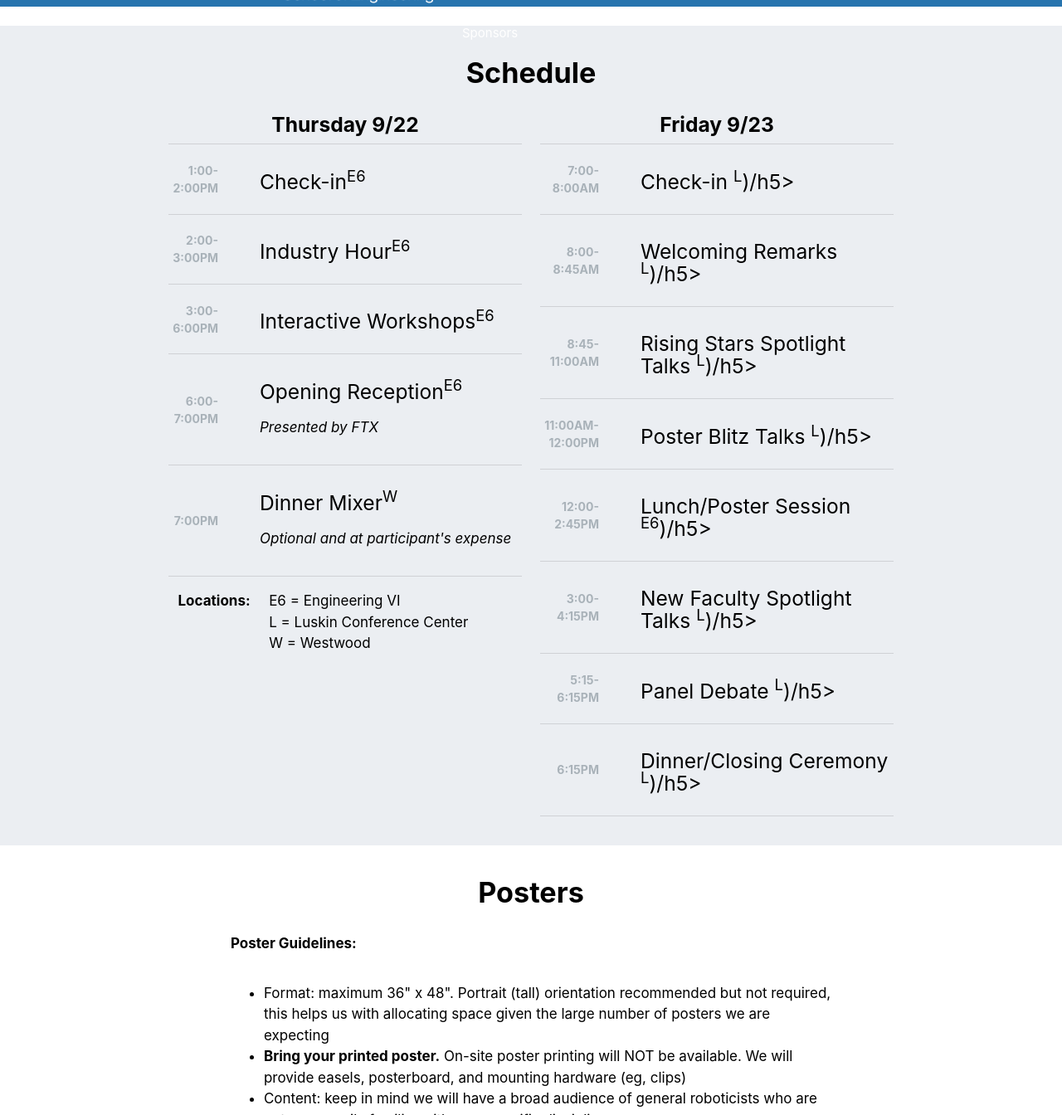
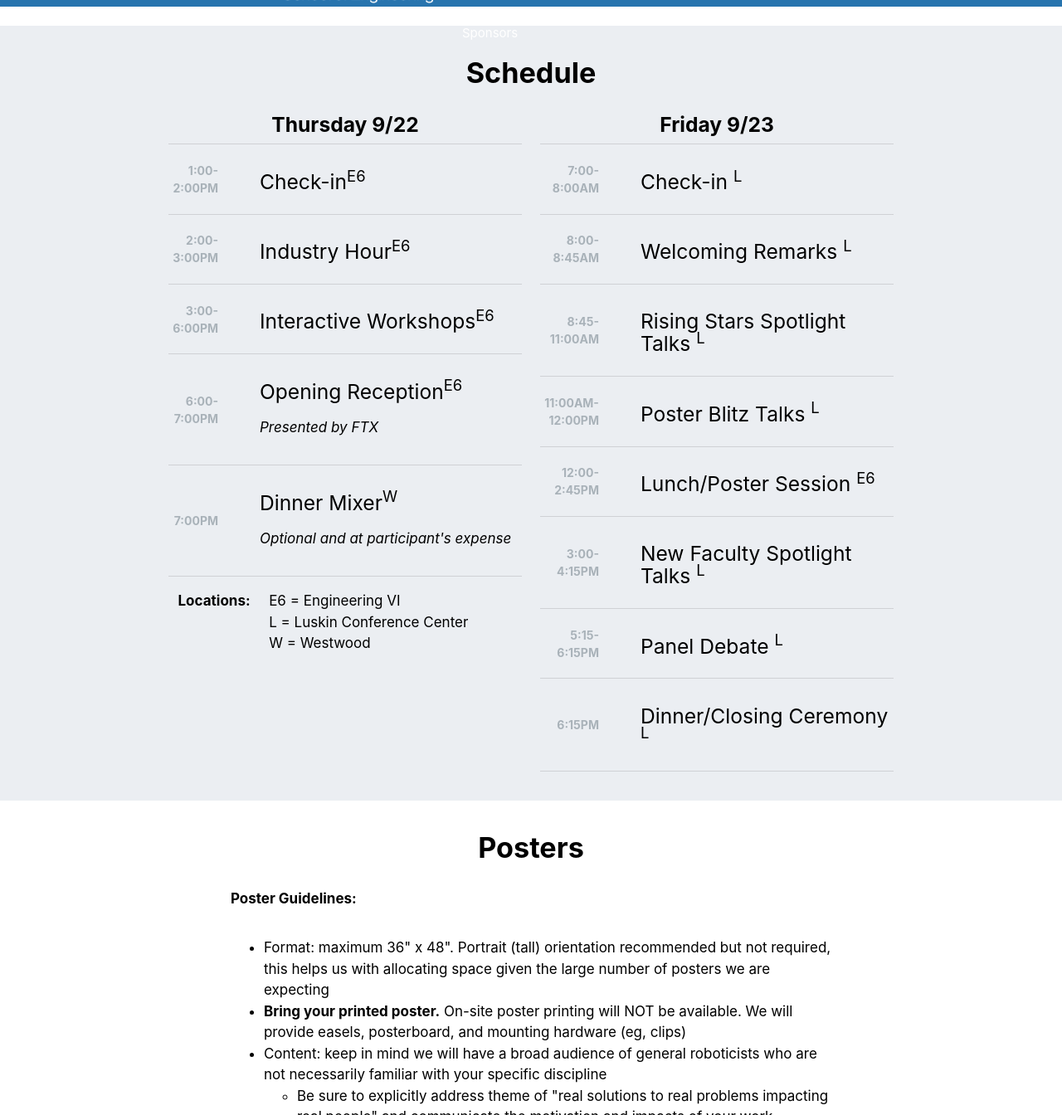
Before and after one commit to scr2022/scr2022.github.io, a Jekyll site: the page built from index.html, in a window 1280 px wide and 1400 px high, scrolled down 1921 px, cut to the strip 56-1400 px from the top of the window. Shown: the whole strip at 83% size. Built offline with Jekyll 4.4.1, drawn with Linux system fonts in a browser that asks for light colours.

```diff
--- a/_includes/schedule.html
+++ b/_includes/schedule.html
@@ -49,7 +49,7 @@
                       <tr>
                         <th scope="row"><time>{{session.time}}</time></th>
                         <td>
-                        <h5>{{session.title}} <sup>{{session.location}}</sup>)/h5>
+                        <h5>{{session.title}} <sup>{{session.location}}</sup></h5>
                         {% if {{session.subtitle}} != null %}
                             <p><i>{{session.subtitle}}</i></p>
                         {% endif %}
```
